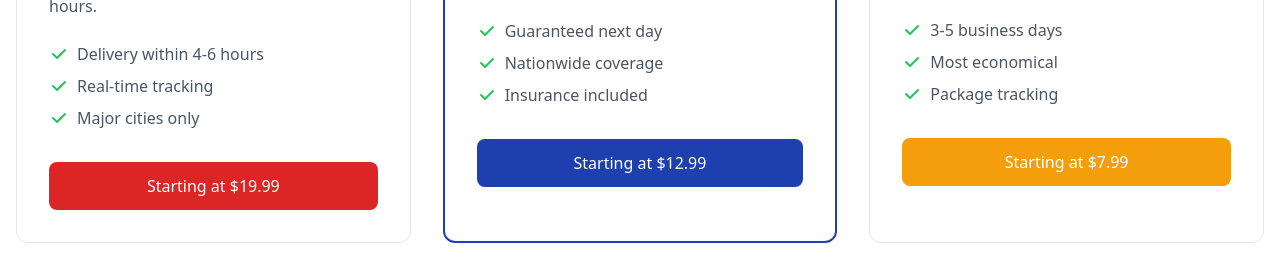
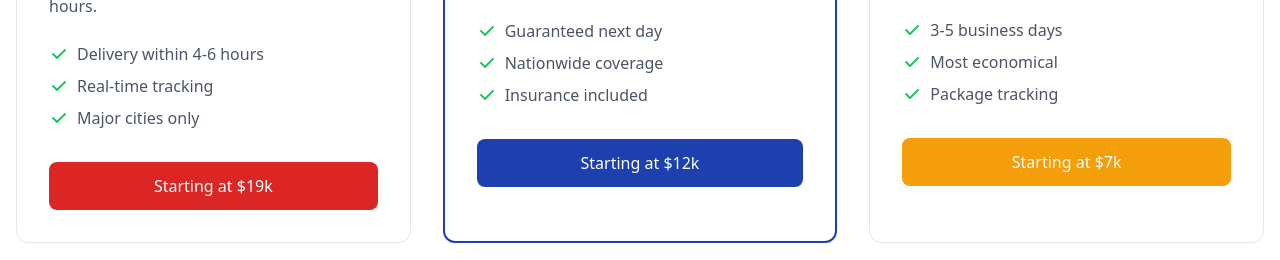
Before and after one commit to podapodcast/swiftship, a plain HTML site: page index.html in a window 1280 px wide. Shown: the part 1400-1660 px from the top of the page. Drawn offline with nearby package versions, Linux system fonts and the light colour scheme.

Commit message:
Update index.html

```diff
--- a/index.html
+++ b/index.html
@@ -161,7 +161,7 @@
                         </li>
                     </ul>
                     <button class="w-full bg-secondary text-white py-3 rounded-lg hover:bg-red-700 transition-colors">
-                        Starting at $19.99
+                        Starting at $19k
                     </button>
                 </div>
 
@@ -200,7 +200,7 @@
                         </li>
                     </ul>
                     <button class="w-full bg-primary text-white py-3 rounded-lg hover:bg-blue-800 transition-colors">
-                        Starting at $12.99
+                        Starting at $12k
                     </button>
                 </div>
 
@@ -237,7 +237,7 @@
                         </li>
                     </ul>
                     <button class="w-full bg-accent text-white py-3 rounded-lg hover:bg-yellow-600 transition-colors">
-                        Starting at $7.99
+                        Starting at $7k
                     </button>
                 </div>
             </div>
```
